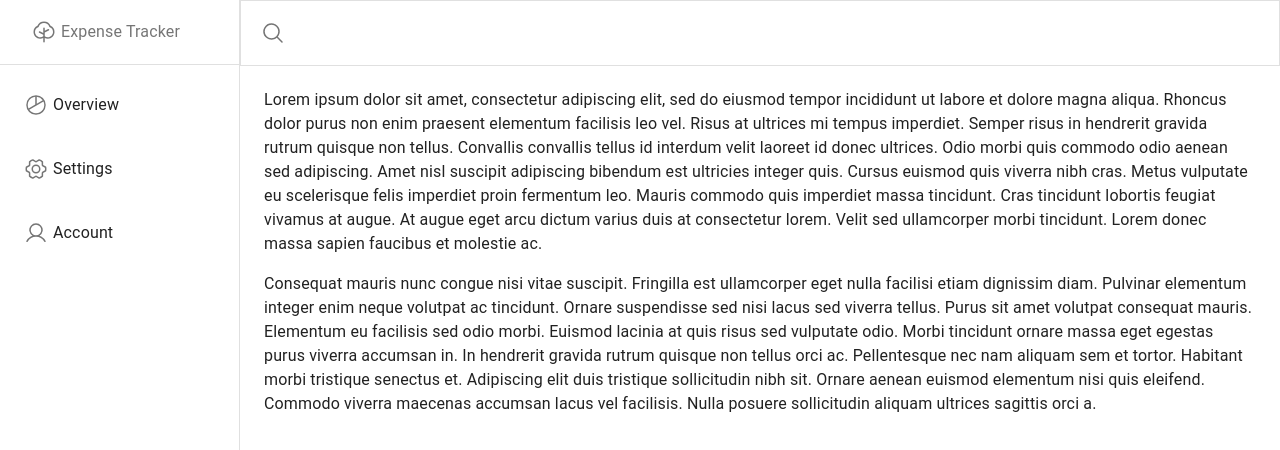
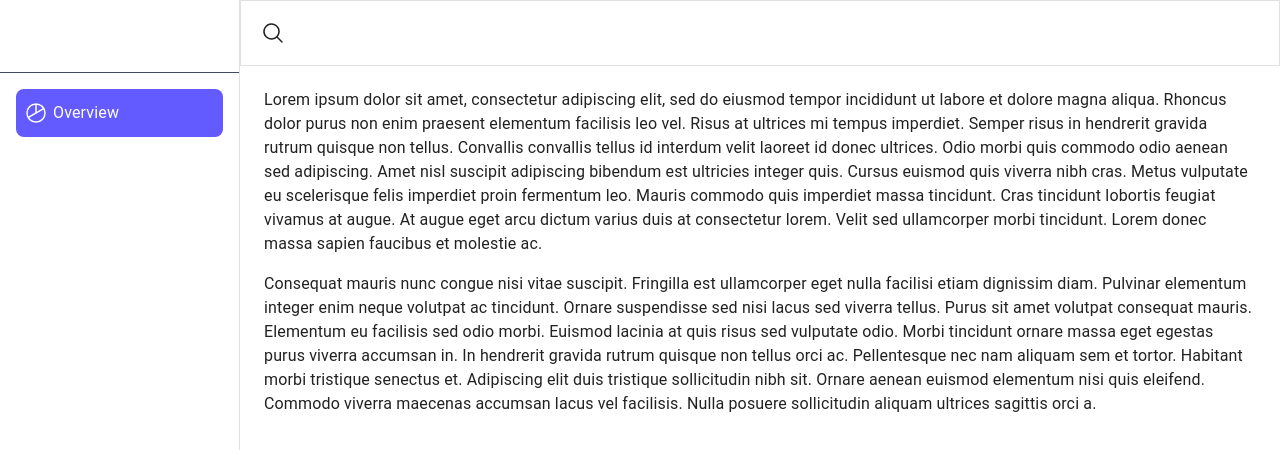
Before and after one commit to aniketl-ncompass/my-expense-tracker, a React (Vite) app: page /dashboard in a window 1280 px wide. Shown: the top 450 px of the page. Built offline with nearby package versions, Linux system fonts and the light colour scheme.

Commit message:
Added styles for mobile sidebar

```diff
--- a/src/components/Drawer/Drawer.tsx
+++ b/src/components/Drawer/Drawer.tsx
@@ -22,6 +22,7 @@ import {
 } from "@phosphor-icons/react";
 import { useState } from "react";
 import DrawerStyles from "./drawer.module.css";
+import { NavLink } from "react-router-dom";
 
 function Drawer() {
   const [mobileOpen, setMobileOpen] = useState(false);
@@ -41,17 +42,30 @@ function Drawer() {
   };
   const drawer = (
     <div>
-      <Toolbar>
+      <Toolbar sx={{ py: "1rem" }}>
         <IconButton disableFocusRipple disableRipple disableTouchRipple>
-          <Tree className={DrawerStyles["action-active"]} />
-          <Typography sx={{ ml: "5px" }}>Expense Tracker</Typography>
+          <Tree className={DrawerStyles["action-active"]} color="white" />
+          <Typography sx={{ ml: "5px" }} color="white">
+            Expense Tracker
+          </Typography>
         </IconButton>
       </Toolbar>
-      <Divider />
+      <Divider className={DrawerStyles["mui-mobile-divider"]} />
       <MUIList>
         {["Overview", "Settings", "Account"].map((text, index) => (
           <ListItem key={text + index}>
-            <ListItemButton sx={{ pl: "8px" }}>
+            <ListItemButton
+              component={NavLink}
+              to={
+                text === "Overview"
+                  ? "/dashboard"
+                  : text === "Settings"
+                  ? "settings"
+                  : "account"
+              }
+              sx={{ pl: "8px" }}
+              className={DrawerStyles["mui-navlink"]}
+            >
               {text === "Overview" ? (
                 <ChartPie className={DrawerStyles["action-active"]} />
               ) : text === "Settings" ? (
@@ -111,12 +125,9 @@ function Drawer() {
           ModalProps={{
             keepMounted: true,
           }}
+          PaperProps={{ className: DrawerStyles["mui-mobile-drawer"] }}
           sx={{
             display: { xs: "block", sm: "none" },
-            "& .MuiDrawer-paper": {
-              boxSizing: "border-box",
-              width: "240px",
-            },
           }}
         >
           {drawer}
--- a/src/components/Drawer/drawer.module.css
+++ b/src/components/Drawer/drawer.module.css
@@ -3,3 +3,27 @@
   font-size: 1.5rem;
   user-select: none;
 }
+.mui-mobile-drawer {
+  box-sizing: border-box !important;
+  box-shadow: var(--mui-shadows-16) !important;
+
+  background-color: var(--MobileNav-background) !important;
+  color: var(--MobileNav-color) !important;
+  max-width: 100%;
+  scrollbar-width: none;
+  width: var(--MobileNav-width) !important;
+  z-index: var(--MobileNav-zIndex) !important;
+  --MobileNav-color: var(--palette-common-white);
+  --MobileNav-width: 320px;
+  --MobileNav-zIndex: 1100;
+  --MobileNav-background: var(--palette-neutral-950);
+}
+
+.mui-mobile-divider {
+  border-color: var(--palette-neutral-700) !important;
+}
+
+.mui-navlink {
+  border-radius: 8px !important;
+  color: var(--NavItem-active-color) !important;
+}
--- a/src/index.css
+++ b/src/index.css
@@ -10,10 +10,29 @@
 
   /* COLOR VARIABLES */
   --palette-common-white: #ffffff;
+  --palette-neutral-300: #b3b9c6;
+  --palette-neutral-400: #8a94a6;
+  --palette-neutral-500: #667085;
+  --palette-neutral-600: #565e73;
+  --palette-neutral-700: #434a60;
   --palette-neutral-900: #212636;
+  --palette-neutral-950: #121621;
   --palette-text-primary: var(--palette-neutral-900);
+  --palette-primary-main: #635bff;
+  --palette-primary-contrastText: var(--palette-common-white);
   --palette-background-default: var(--palette-common-white);
-  --mui-palette-action-active: rgba(0, 0, 0, 0.54);
+  --palette-action-active: rgba(0, 0, 0, 0.54);
+
+  --mui-shadows-16: 0px 6px 30px rgba(0, 0, 0, 0.08);
+
+  --NavItem-color: var(--palette-neutral-300);
+  --NavItem-hover-background: rgba(255, 255, 255, 0.04);
+  --NavItem-active-background: var(--palette-primary-main);
+  --NavItem-active-color: var(--palette-primary-contrastText);
+  --NavItem-disabled-color: var(--palette-neutral-500);
+  --NavItem-icon-color: var(--palette-neutral-400);
+  --NavItem-icon-active-color: var(--palette-primary-contrastText);
+  --NavItem-icon-disabled-color: var(--palette-neutral-600);
 }
 
 body {
@@ -26,3 +45,7 @@ body {
   line-height: 1.5;
   background-color: var(--palette-background-default);
 }
+
+.MuiDrawer-root a.active {
+  background-color: var(--NavItem-active-background) !important;
+}
```
